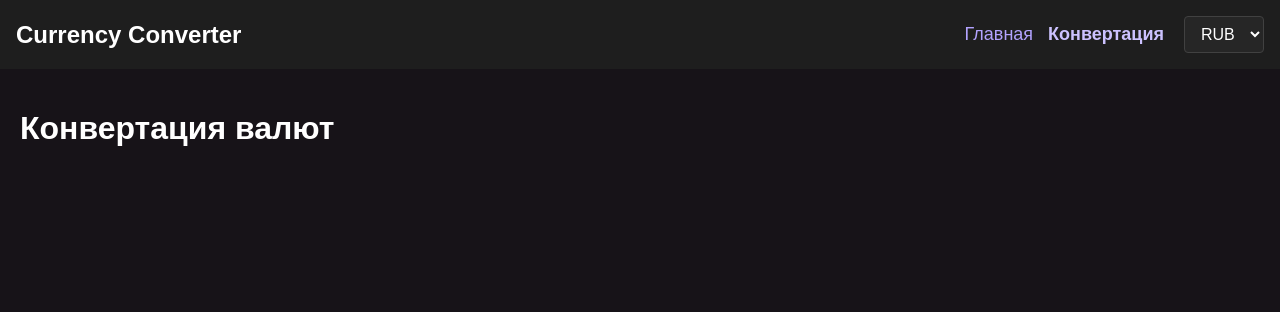
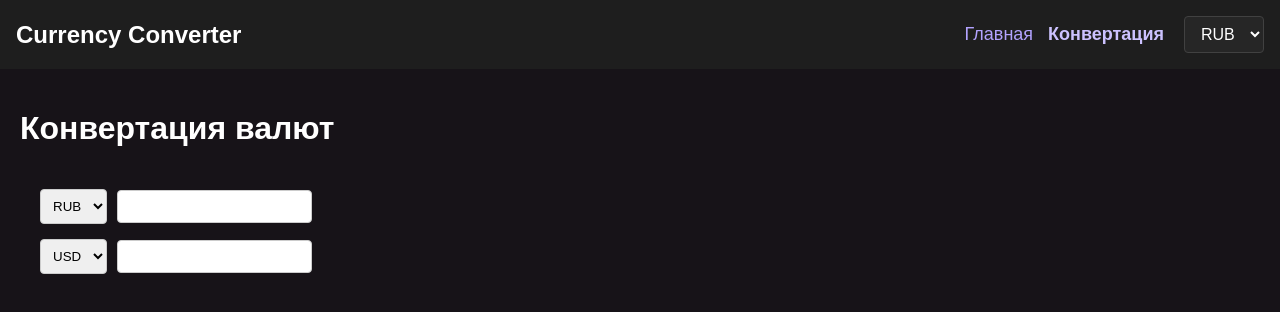
Before and after one commit to PaulRomanov/currency_conversions, a Vue app in the folder currency_converter/: page /convert in a window 1280 px wide. Shown: the top 312 px of the page. Built offline with nearby package versions, Linux system fonts and the light colour scheme; no server answers; the HTML template or start-up script is replaced by a standard one.

Commit message:
added currency converter

```diff
--- /dev/null
+++ b/currency_converter/src/components/CurrencyConverter.vue
@@ -0,0 +1,95 @@
+<template>
+  <div class="currency-converter">
+    <div class="converter-row">
+      <select v-model="fromCurrency">
+        <option value="RUB">RUB</option>
+        <option value="USD">USD</option>
+        <option value="EUR">EUR</option>
+      </select>
+      <input type="number" v-model.number="fromValue" @input="convertToToValue" />
+    </div>
+    <div class="converter-row">
+      <select v-model="toCurrency">
+        <option value="USD">USD</option>
+        <option value="RUB">RUB</option>
+        <option value="EUR">EUR</option>
+      </select>
+      <input type="number" v-model.number="toValue" @input="convertToFromValue" />
+    </div>
+  </div>
+</template>
+
+<script setup lang="ts">
+import { ref, computed, watch } from 'vue';
+import { useCurrencyStore } from '@/stores/currency';
+
+const currencyStore = useCurrencyStore();
+
+const fromCurrency = ref('RUB');
+const fromValue = ref<number | null>(null);
+const toCurrency = ref('USD');
+const toValue = ref<number | null>(null);
+
+const convertToToValue = () => {
+  if (fromValue.value !== null && currencyStore.rates && currencyStore.rates[fromCurrency.value.toLowerCase()] && currencyStore.rates[fromCurrency.value.toLowerCase()][toCurrency.value.toLowerCase()]) {
+    const rate = currencyStore.rates[fromCurrency.value.toLowerCase()][toCurrency.value.toLowerCase()];
+    toValue.value = parseFloat((fromValue.value * rate).toFixed(2));
+  } else {
+    toValue.value = null;
+  }
+};
+
+const convertToFromValue = () => {
+  if (toValue.value !== null && currencyStore.rates && currencyStore.rates[toCurrency.value.toLowerCase()] && currencyStore.rates[toCurrency.value.toLowerCase()][fromCurrency.value.toLowerCase()]) {
+    const rate = currencyStore.rates[toCurrency.value.toLowerCase()][fromCurrency.value.toLowerCase()];
+    fromValue.value = parseFloat((toValue.value * rate).toFixed(2));
+  } else {
+    fromValue.value = null;
+  }
+};
+
+watch(fromCurrency, () => {
+  if (fromValue.value !== null) {
+    convertToToValue();
+  }
+});
+
+watch(toCurrency, () => {
+  if (toValue.value !== null) {
+    convertToFromValue();
+  }
+});
+
+if (!currencyStore.rates) {
+  currencyStore.fetchRates();
+}
+</script>
+
+<style lang="scss" scoped>
+.currency-converter {
+  padding: 20px;
+
+  h2 {
+    margin-bottom: 20px;
+  }
+
+  .converter-row {
+    display: flex;
+    align-items: center;
+    margin-bottom: 15px;
+
+    select {
+      padding: 8px;
+      margin-right: 10px;
+      border: 1px solid #ccc;
+      border-radius: 4px;
+    }
+
+    input[type="number"] {
+      padding: 8px;
+      border: 1px solid #ccc;
+      border-radius: 4px;
+    }
+  }
+}
+</style>
--- a/currency_converter/src/views/ConvertPage.vue
+++ b/currency_converter/src/views/ConvertPage.vue
@@ -1,8 +1,13 @@
 <template>
   <div class="convert-page">
     <h1>Конвертация валют</h1>
+    <CurrencyConverter />
   </div>
 </template>
+
+<script setup lang="ts">
+import CurrencyConverter from '@/components/CurrencyConverter.vue';
+</script>
 
 <style scoped>
 .convert-page {
```
